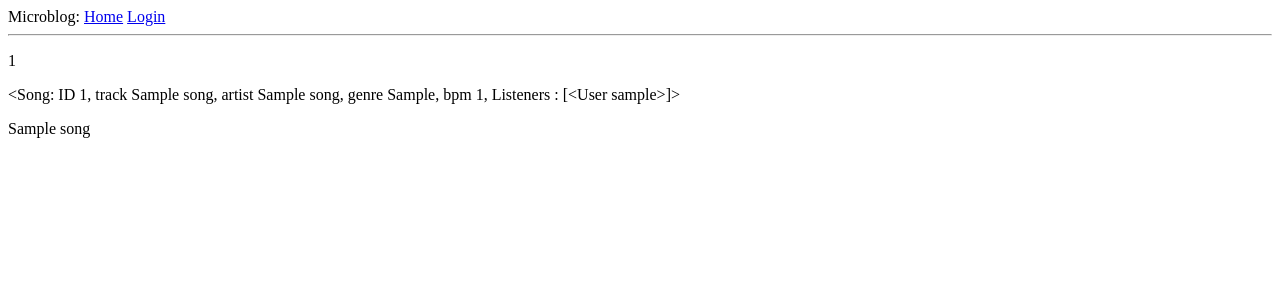
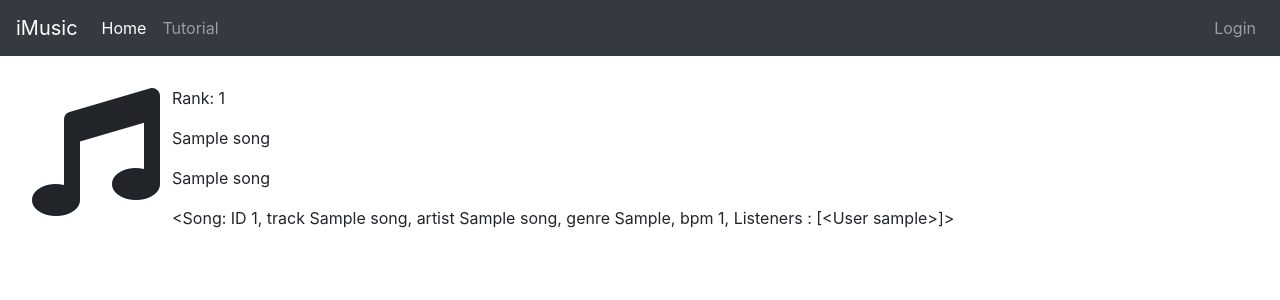
Before and after one commit to ohimjosh/iMusic-Leaderboards, a Flask app: page /leaderboard/1 in a window 1280 px wide. Shown: the top 300 px of the page. Run offline with Flask 2, Linux system fonts and the light colour scheme; tables that the repository leaves empty hold one stand-in row (values such as "Sample post"); some libraries are stand-ins or nearby versions.

Commit message:
nav bar and table padding

```diff
--- a/app/models.py
+++ b/app/models.py
@@ -96,7 +96,7 @@ class Post(db.Model):
 
 @login.user_loader
 def load_user(id):
-    return User.query.get(int(id))
+    return User.query.get(id)
 
 
 
--- a/app/routes.py
+++ b/app/routes.py
@@ -11,8 +11,6 @@ from app.models import User, Song, SongData
 from werkzeug.urls import url_parse
 import csv
 import os
-
-
 
 # CSV Reading
 def readData():
@@ -72,20 +70,7 @@ def readData():
 def index():
     r = readData()
     user = {'username': 'Josh'}
-    posts = [
-        {
-            'author': {'username': 'John'},
-            'body' : 'Beautiful day in Portland!'
-        },
-        {
-            'author': {'username': 'Susan'},
-            'body' : 'The Avengers movie was so cool!'
-        }
-    ]
-    return render_template ('index.html', title = 'Home', user=user, posts=posts)
-
-
-
+    return render_template ('index.html', title = 'Home', user=user)
 
 @app.route('/login', methods=['GET', 'POST'])
 def login():
@@ -121,6 +106,11 @@ def terminate():
         db.session.commit()
         flash('Account terminated.')
         return redirect(url_for('login'))
+    next_page = request.args.get('next')
+    if not next_page or url_parse(next_page).netloc != '':
+        next_page = url_for('index')
+        flash('Account not signed in.')
+    return redirect(next_page)
 
 
 
@@ -178,12 +168,8 @@ def edit_profile():
 @login_required
 def user(username):
     user = User.query.filter_by(username=username).first_or_404()
-    posts = [
-        {'author': user, 'body': 'Test post #1'},
-        {'author': user, 'body': 'Test post #2'}
-    ]
     form = EmptyForm()
-    return render_template('user.html', user=user, posts=posts, form=form)
+    return render_template('user.html', user=user, form=form)
 
 @app.before_request
 def before_request():
@@ -217,3 +203,8 @@ def song_follow(songID, action):
         flash('You unfollowed {}'.format(song.track_name))
         db.session.commit()
     return redirect(request.referrer)
+
+@app.route("/tutorial")
+@login_required
+def tutorial():
+    return render_template('tutorial.html', title='Tutorial')
--- /dev/null
+++ b/app/static/css/site.css
@@ -0,0 +1,18 @@
+.song-container {
+    padding: 2rem;
+}
+
+
+.song-contents {
+    margin: -130px 50px 10px 100px;
+
+}
+
+.follow-content {
+    margin: 0px 0px 00px 40px;
+
+}
+
+.container-leaderboard {
+    padding: 3rem;
+}
--- a/app/templates/base.html
+++ b/app/templates/base.html
@@ -4,24 +4,64 @@
     <meta charset="UTF-8">
     <meta http-equiv="X-UA-Compatible" content="IE=edge">
     <meta name="viewport" content="width=device-width, initial-scale=1.0">
+    <link rel="stylesheet" href="/static/css/site.css">
+    <link
+     rel="stylesheet"
+     href="https://stackpath.bootstrapcdn.com/bootstrap/4.1.3/css/bootstrap.min.css"
+     integrity="sha384-MCw98/SFnGE8fJT3GXwEOngsV7Zt27NXFoaoApmYm81iuXoPkFOJwJ8ERdknLPMO"
+     crossorigin="anonymous">
+    <link rel="stylesheet" href="https://use.fontawesome.com/releases/v5.14.0/css/all.css"
+    integrity="sha384-HzLeBuhoNPVS15KYnjxØBT+WBOQEEQLpro+NBkkk5gbc67FTaL7XIGa2w1LØXbgc" crossorigin="anonymous">
+
+    <nav class="navbar navbar-expand-lg navbar-dark bg-dark">
+        <a class="navbar-brand" href="{{ url_for('index') }}">iMusic</a>
+        <button class="navbar-toggler" type="button" data-toggle="collapse" data-target="#navbarNav" aria-controls="navbarNav" aria-expanded="false" aria-label="Toggle navigation">
+            <span class="navbar-toggler-icon"></span>
+        </button>
+        <div class="collapse navbar-collapse" id="navbarNav">
+            <ul class="navbar-nav">
+                <li class="nav-item active">
+                <a class="nav-link" href="{{ url_for('index') }}">Home <span class="sr-only">(current)</span></a>
+                </li>
+                <li class="nav-item">
+                <a class="nav-link" href="{{ url_for('tutorial') }}">Tutorial</a>
+                </li>
+
+            </ul>
+            <ul class="navbar-nav ml-auto">
+                {% if current_user.is_anonymous %}
+                <li class="nav-item">
+                <a class="nav-link" href="{{ url_for('login') }}">Login</a>
+                </li>
+                {% else %}
+
+                <li class="nav-item">
+                    <a class="nav-link" href="{{ url_for('user', username=current_user.username) }}">Profile</a>
+                </li>
+
+                <li class="nav-item">
+                    <a class="nav-link" href="{{ url_for('logout') }}">Logout</a>
+                </li>
+                {% endif %}
+            </ul>
+
+
+
+        </div>
+    </nav>
+
+
+
     {% if title %}
     <title>{{ title }} - Microblog</title>
     {% else %}
     <title>Welcome to Microblog</title>
     {% endif %}
-</head>
-<body>
-    <div>
-        Microblog:
-        <a href="{{ url_for('index') }}">Home</a>
-        {% if current_user.is_anonymous %}
-        <a href="{{ url_for('login') }}">Login</a>
-        {% else %}
-        <a href="{{ url_for('user', username=current_user.username) }}">Profile</a>
-        <a href="{{ url_for('logout') }}">Logout</a>
-        {% endif %}
-    </div>
-    <hr>
+
+
+
+
+
     {% with messages = get_flashed_messages() %}
     {% if messages %}
     <ul>
@@ -31,7 +71,23 @@
     </ul>
     {% endif %}
     {% endwith %}
+
+
+
+
+
+    <script src="https://code.jquery.com/jquery-3.3.1.min.js"></script>
+    <script src="https://cdnjs.cloudflare.com/ajax/libs/popper.js/1.14.3/umd/popper.min.js"
+            integrity="sha384-ZMP7rVo3mIykV+2+9J3UJ46jBk0WLaUAdn689aCwoqbBJiSnjAK/l8WvCWPIPm49"
+            crossorigin="anonymous"></script>
+    <script
+            src="https://stackpath.bootstrapcdn.com/bootstrap/4.1.3/js/bootstrap.min.js"
+            integrity="sha384-ChfqqxuZUCnJSK3+MXmPNIyE6ZbWh2IMqE241rYiqJxyMiZ6OW/JmZQ5stwEULTy"
+            crossorigin="anonymous"></script>
     {% block content %}
     {% endblock %}
+
+
+
 </body>
 </html>
--- a/app/templates/index.html
+++ b/app/templates/index.html
@@ -7,16 +7,13 @@
     <meta http-equiv="X-UA-Compatible" content="IE=edge">
     <meta name="viewport" content="width=device-width, initial-scale=1.0">
     {% if title %}
-    <title>{{ title }} - Microblog</title>
+    <title>{{ title }}</title>
     {% else %}
     <title>Welcome to Microblog!</title>
     {% endif %}
 </head>
 <body>
     <h1>Hi, {{ current_user.username }}!</h1>
-    {% for post in posts %}
-    <div><p>{{ post.author.username }} says: <b>{{ post.body }}</b></p></div>
-    {% endfor %}
     <p>Terminate Account? <a href="{{ url_for('terminate') }}">Click to Terminate!</a></p>
     <p><a href="{{url_for('leaderboard') }}">Leaderboard</a></p>
 </body>
--- a/app/templates/song_page.html
+++ b/app/templates/song_page.html
@@ -1,19 +1,28 @@
 {% extends "base.html" %}
 {% block content %}
 <body>
-    <p> {{ song.id }} </p>
-    <p> {{ song }} </p>
-    <p> {{ song.track_name }} </p>
-    <p> {{ song.valence }} </p>
+    <div class="song-container">
 
-    {% if not current_user.is_anonymous %}
-        {% if current_user.is_following_song(song) %}
-        <a href="{{url_for('song_follow', songID=song.id, action='unfollow')}}">Unfollow</a>
-        {% else %}
-        <a href="{{url_for('song_follow', songID=song.id, action='follow')}}">Follow</a>
-        {% endif %}
-    {% endif %}
+        <div class="song-icon">
+            <i class="fas fa-music fa-8x"></i>
+        </div>
 
+        <div class="song-contents">
+            <ul> Rank: {{ song.id }} </ul>
+            <ul> {{ song.track_name }} </ul>
+            <ul> {{ song.artist_name }} </ul>
+            <ul> {{ song }} </ul>
+            <div class="follow-content">
+                {% if not current_user.is_anonymous %}
+                    {% if current_user.is_following_song(song) %}
+                    <a href="{{url_for('song_follow', songID=song.id, action='unfollow')}}" class="btn btn-primary btn-sm" role="button" aria-pressed="true">Unfollow</a>
+                    {% else %}
+                    <a href="{{url_for('song_follow', songID=song.id, action='follow')}}" class="btn btn-primary btn-sm" role="button" aria-pressed="true">Follow</a>
+                    {% endif %}
+                {% endif %}
+            </div>
+        </div>
+    </div>
 
 </body>
 </html>
--- a/app/templates/user.html
+++ b/app/templates/user.html
@@ -13,7 +13,6 @@
                 <h1>User: {{ user.username }}</h1>
                 {% if user.about_me %}<p>{{ user.about_me }}</p>{% endif %}
                 {% if user.last_seen %}<p>Last seen on: {{ user.last_seen }}</p>{% endif %}
-                <p>{{ user.followers.count() }} followers, {{ user.followed.count() }} following.</p>
                 {% if user == current_user %}
                 <p><a href="{{ url_for('edit_profile') }}">Edit your profile</a></p>
                 {% elif not current_user.is_following(user) %}
@@ -38,10 +37,6 @@
     <hr>
 </head>
 <body>
-
-    {% for post in posts %}
-        {% include 'post.html' %}
-    {% endfor %}
 </body>
 </html>
 {% endblock %}
```
Also changed, not shown: app/templates/leaderboard.html (+30 -5 lines), app/templates/post.html (deleted, +0 -20 lines), app.db.
